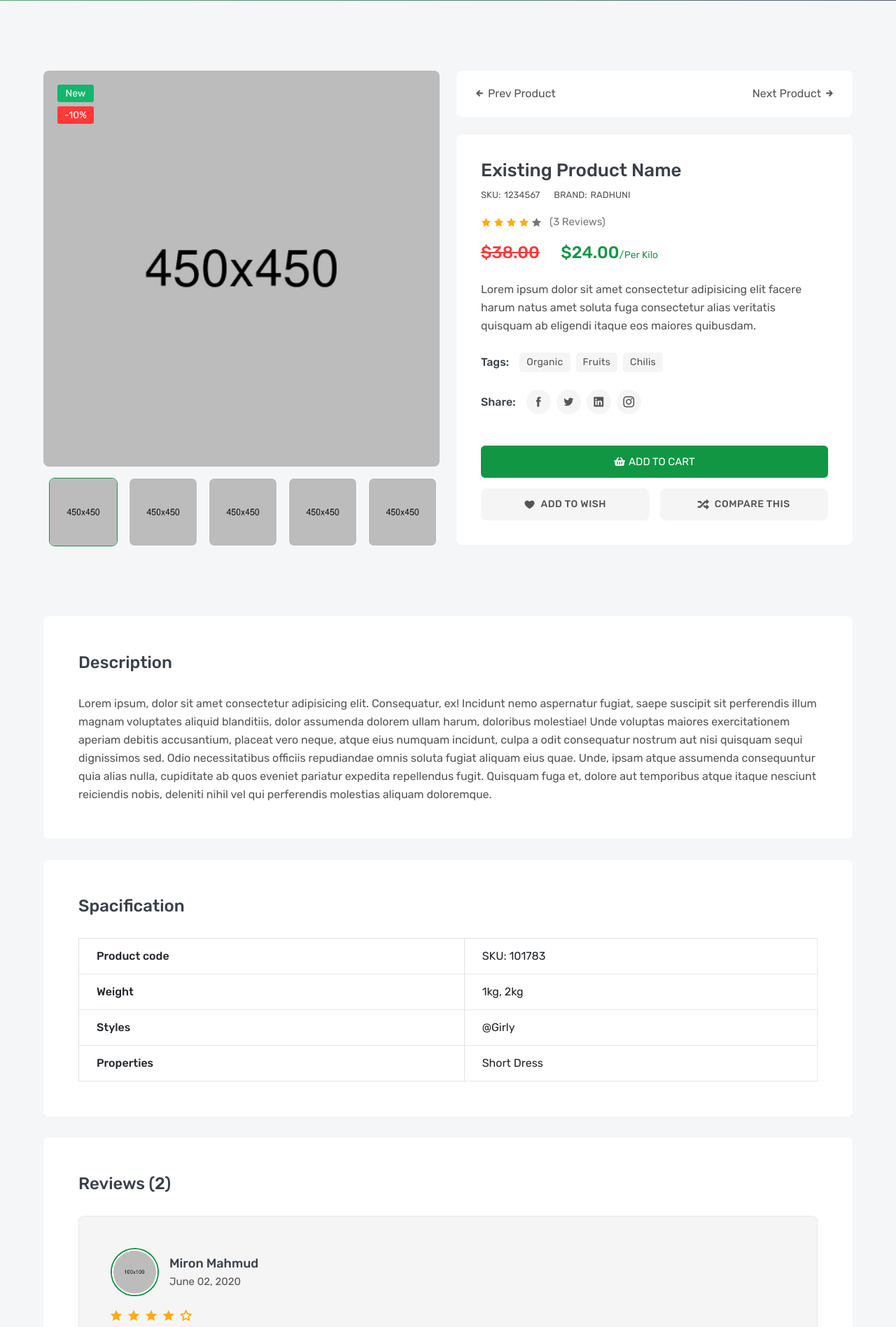
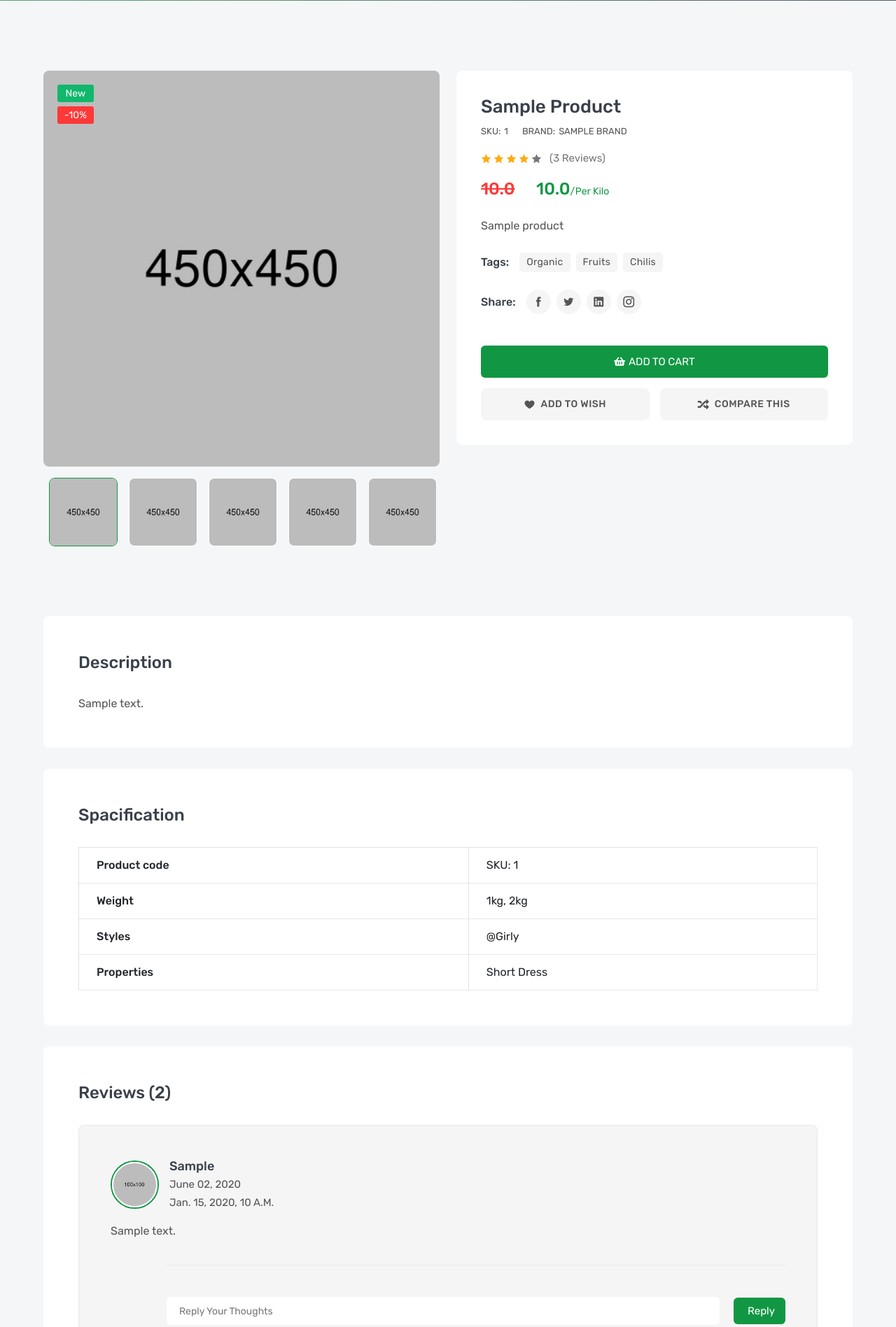
Before and after one commit to khawla-Moh/Django-Amazon-Clone-E-Commerce, a Django app: a page that uses templates/base.html in a window 1280 px wide. Shown: the part 487-2384 px from the top of the page at 70% size. Run offline with Django 4.2, Linux system fonts and the light colour scheme; tables that the repository leaves empty hold one stand-in row (values such as "Sample post"); some libraries are stand-ins or nearby versions.

Commit message:
show product list ,details and reviews in templates

```diff
--- a/products/templates/products/product_detail.html
+++ b/products/templates/products/product_detail.html
@@ -1,4 +1,6 @@
-{% extends 'base.html' %} {% block b %}
+{% extends 'base.html' %} {% load static %} {% block css %}
+<link rel="stylesheet" href="{% static 'en/css/product-details.css' %}" />
+{% endblock css %} {% block b %}
 
 <!--=====================================
                     BANNER PART START
@@ -50,34 +52,13 @@
           </ul>
         </div>
       </div>
+
       <div class="col-lg-6">
-        <ul class="product-navigation">
-          <li class="product-nav-prev">
-            <a href="#">
-              <i class="icofont-arrow-left"></i>
-              prev product
-              <span class="product-nav-popup">
-                <img src="images/product/02.jpg" alt="product" />
-                <small>green chilis</small>
-              </span>
-            </a>
-          </li>
-          <li class="product-nav-next">
-            <a href="#">
-              next product
-              <i class="icofont-arrow-right"></i>
-              <span class="product-nav-popup">
-                <img src="images/product/03.jpg" alt="product" />
-                <small>green chilis</small>
-              </span>
-            </a>
-          </li>
-        </ul>
         <div class="details-content">
-          <h3 class="details-name"><a href="#">existing product name</a></h3>
+          <h3 class="details-name"><a href="#">{{object.name}}</a></h3>
           <div class="details-meta">
-            <p>SKU:<span>1234567</span></p>
-            <p>BRAND:<a href="#">radhuni</a></p>
+            <p>SKU:<span>{{object.sku}}</span></p>
+            <p>BRAND:<a href="#">{{object.brand}}</a></p>
           </div>
           <div class="details-rating">
             <i class="active icofont-star"></i>
@@ -88,14 +69,10 @@
             <a href="#">(3 reviews)</a>
           </div>
           <h3 class="details-price">
-            <del>$38.00</del>
-            <span>$24.00<small>/per kilo</small></span>
+            <del>{{object.price}}</del>
+            <span>{{object.price}}<small>/per kilo</small></span>
           </h3>
-          <p class="details-desc">
-            Lorem ipsum dolor sit amet consectetur adipisicing elit facere harum
-            natus amet soluta fuga consectetur alias veritatis quisquam ab
-            eligendi itaque eos maiores quibusdam.
-          </p>
+          <p class="details-desc">{{object.subtitle}}</p>
           <div class="details-list-group">
             <label class="details-list-title">tags:</label>
             <ul class="details-tag-list">
@@ -173,21 +150,7 @@
         <div class="product-details-frame">
           <h3 class="frame-title">Description</h3>
           <div class="tab-descrip">
-            <p>
-              Lorem ipsum, dolor sit amet consectetur adipisicing elit.
-              Consequatur, ex! Incidunt nemo aspernatur fugiat, saepe suscipit
-              sit perferendis illum magnam voluptates aliquid blanditiis, dolor
-              assumenda dolorem ullam harum, doloribus molestiae! Unde voluptas
-              maiores exercitationem aperiam debitis accusantium, placeat vero
-              neque, atque eius numquam incidunt, culpa a odit consequatur
-              nostrum aut nisi quisquam sequi dignissimos sed. Odio
-              necessitatibus officiis repudiandae omnis soluta fugiat aliquam
-              eius quae. Unde, ipsam atque assumenda consequuntur quia alias
-              nulla, cupiditate ab quos eveniet pariatur expedita repellendus
-              fugit. Quisquam fuga et, dolore aut temporibus atque itaque
-              nesciunt reiciendis nobis, deleniti nihil vel qui perferendis
-              molestias aliquam doloremque.
-            </p>
+            <p>{{object.description}}</p>
           </div>
         </div>
         <div class="product-details-frame">
@@ -196,7 +159,7 @@
             <tbody>
               <tr>
                 <th scope="row">Product code</th>
-                <td>SKU: 101783</td>
+                <td>SKU: {{object.sku}}</td>
               </tr>
               <tr>
                 <th scope="row">Weight</th>
@@ -216,70 +179,23 @@
         <div class="product-details-frame">
           <h3 class="frame-title">Reviews (2)</h3>
           <ul class="review-list">
+            {% for review in object.reviews_product.all %}
+
             <li class="review-item">
               <div class="review-media">
                 <a class="review-avatar" href="#">
                   <img src="images/avatar/01.jpg" alt="review" />
                 </a>
                 <h5 class="review-meta">
-                  <a href="#">miron mahmud</a>
+                  <a href="#">{{review.user}}</a>
                   <span>June 02, 2020</span>
+                  <span>{{review.date}}</span>
                 </h5>
               </div>
-              <ul class="review-rating">
-                <li class="icofont-ui-rating"></li>
-                <li class="icofont-ui-rating"></li>
-                <li class="icofont-ui-rating"></li>
-                <li class="icofont-ui-rating"></li>
-                <li class="icofont-ui-rate-blank"></li>
-              </ul>
-              <p class="review-desc">
-                Lorem ipsum dolor sit amet consectetur adipisicing elit. Ducimus
-                hic amet qui velit, molestiae suscipit perferendis, autem
-                doloremque blanditiis dolores nulla excepturi ea nobis!
-              </p>
-              <form class="review-reply">
-                <input type="text" placeholder="reply your thoughts" />
-                <button><i class="icofont-reply"></i>reply</button>
-              </form>
+              <p class="review-desc">{{review.review}}</p>
               <ul class="review-reply-list">
                 <li class="review-reply-item">
-                  <div class="review-media">
-                    <a class="review-avatar" href="#">
-                      <img src="images/avatar/02.jpg" alt="review" />
-                    </a>
-                    <h5 class="review-meta">
-                      <a href="#">labonno khan</a>
-                      <span><b>author -</b> June 02, 2020</span>
-                    </h5>
-                  </div>
-                  <p class="review-desc">
-                    Lorem ipsum dolor sit amet consectetur adipisicing elit.
-                    Ducimus hic amet qui velit, molestiae suscipit perferendis,
-                    autem doloremque blanditiis dolores nulla excepturi ea
-                    nobis!
-                  </p>
-                  <form class="review-reply">
-                    <input type="text" placeholder="reply your thoughts" />
-                    <button><i class="icofont-reply"></i>reply</button>
-                  </form>
-                </li>
-                <li class="review-reply-item">
-                  <div class="review-media">
-                    <a class="review-avatar" href="#">
-                      <img src="images/avatar/03.jpg" alt="review" />
-                    </a>
-                    <h5 class="review-meta">
-                      <a href="#">tahmina bonny</a>
-                      <span>June 02, 2020</span>
-                    </h5>
-                  </div>
-                  <p class="review-desc">
-                    Lorem ipsum dolor sit amet consectetur adipisicing elit.
-                    Ducimus hic amet qui velit, molestiae suscipit perferendis,
-                    autem doloremque blanditiis dolores nulla excepturi ea
-                    nobis!
-                  </p>
+                  <div class="review-media"></div>
                   <form class="review-reply">
                     <input type="text" placeholder="reply your thoughts" />
                     <button><i class="icofont-reply"></i>reply</button>
@@ -287,33 +203,7 @@
                 </li>
               </ul>
             </li>
-            <li class="review-item">
-              <div class="review-media">
-                <a class="review-avatar" href="#">
-                  <img src="images/avatar/04.jpg" alt="review" />
-                </a>
-                <h5 class="review-meta">
-                  <a href="#">shipu shikdar</a>
-                  <span>June 02, 2020</span>
-                </h5>
-              </div>
-              <ul class="review-rating">
-                <li class="icofont-ui-rating"></li>
-                <li class="icofont-ui-rating"></li>
-                <li class="icofont-ui-rating"></li>
-                <li class="icofont-ui-rating"></li>
-                <li class="icofont-ui-rate-blank"></li>
-              </ul>
-              <p class="review-desc">
-                Lorem ipsum dolor sit amet consectetur adipisicing elit. Ducimus
-                hic amet qui velit, molestiae suscipit perferendis, autem
-                doloremque blanditiis dolores nulla excepturi ea nobis!
-              </p>
-              <form class="review-reply">
-                <input type="text" placeholder="reply your thoughts" />
-                <button><i class="icofont-reply"></i>reply</button>
-              </form>
-            </li>
+            {% endfor %}
           </ul>
         </div>
         <div class="product-details-frame">
--- a/products/templates/products/product_list.html
+++ b/products/templates/products/product_list.html
@@ -1,4 +1,4 @@
-{% extends 'base.html' %} {% block b %}
+{% extends 'base.html' %} {% block css %} {% endblock css %} {% block b %}
 
 <!--=====================================
                     BANNER PART START
--- a/templates/base.html
+++ b/templates/base.html
@@ -71,8 +71,11 @@
 
     <!-- CUSTOM -->
     <link rel="stylesheet" href="{% static 'en/css/main.css' %}" />
+
+    {% block css %}
     <link rel="stylesheet" href="{% static 'en/css/index.css' %}" />
-    <link rel="stylesheet" href="{% static 'en/css/product-details.css' %}" />
+    {% endblock css %}
+
     <!--=====================================
                     CSS LINK PART END
         =======================================-->
```
Also changed, not shown: dummy_data.py (+7 -1 lines).
